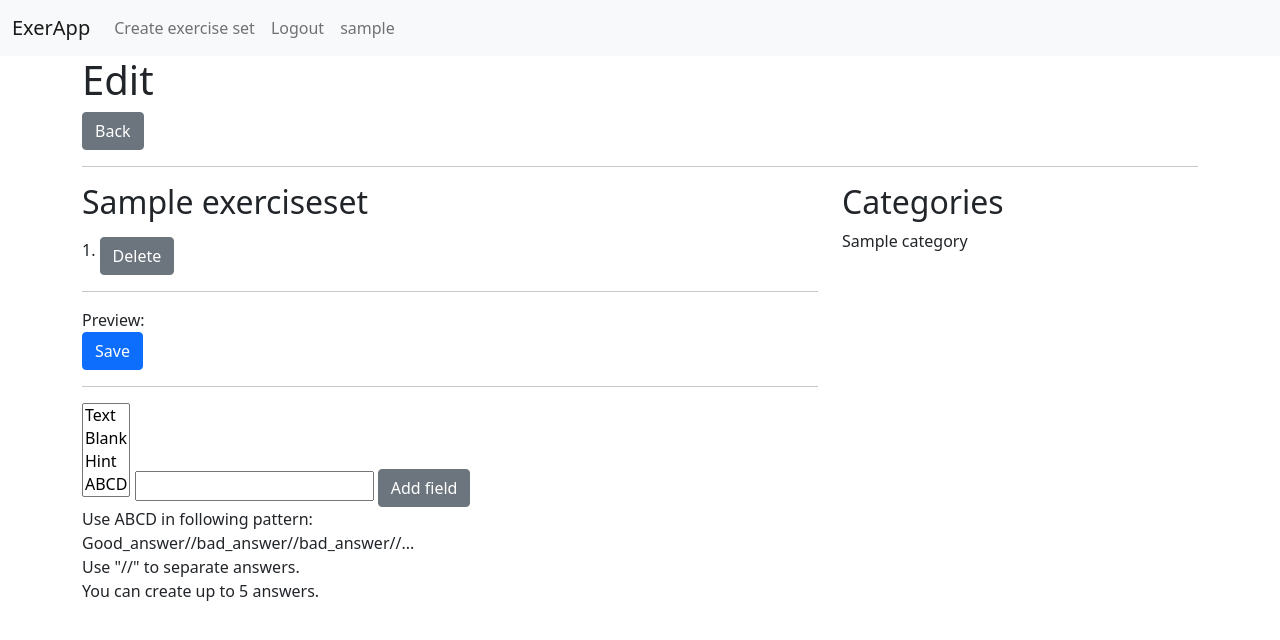
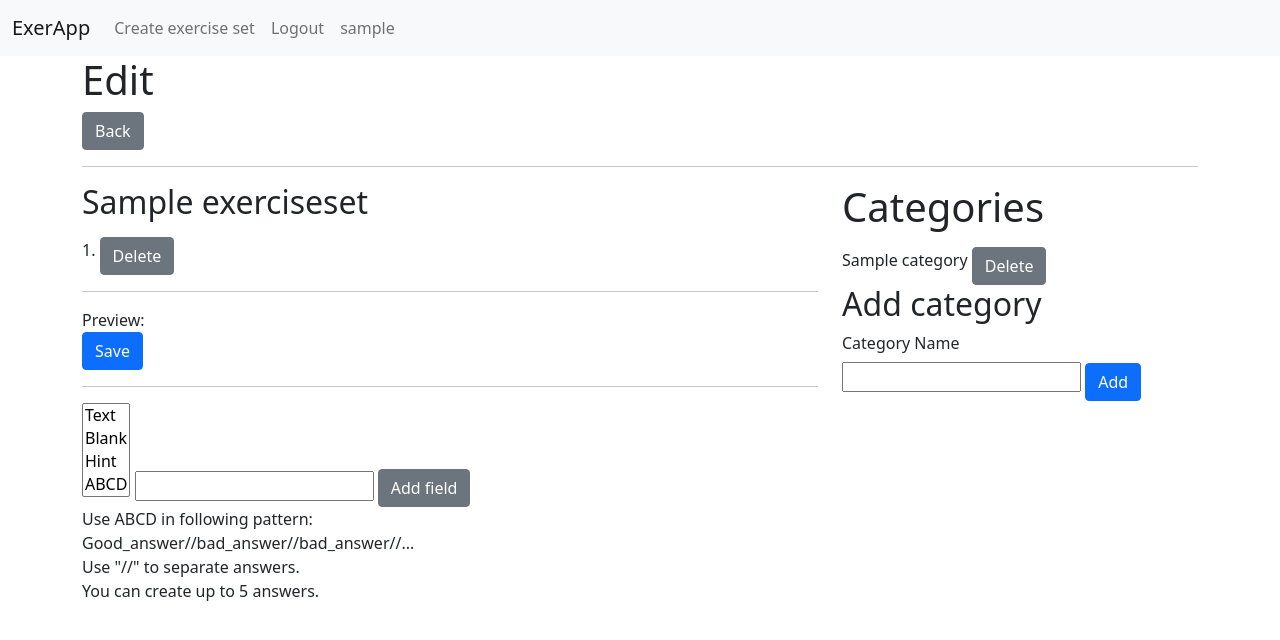
Before and after one commit to Korek-F/ExerApp, a Django app: page /exercise-set/1/edit/ in a window 1280 px wide. Shown: the top 640 px of the page. Run offline with Django 4.2, Linux system fonts and the light colour scheme; a user stored in the database is signed in; tables that the repository leaves empty hold one stand-in row (values such as "Sample post"); some libraries are stand-ins or nearby versions.

Commit message:
V1.2.1: Categories forms

```diff
--- a/ExerApp/ExerApp/settings.py
+++ b/ExerApp/ExerApp/settings.py
@@ -41,7 +41,7 @@ INSTALLED_APPS = [
     'excercises',
     'exer_auth',
     'profiles',
-    'categories'
+    'categories',
 ]
 
 
--- a/ExerApp/ExerApp/urls.py
+++ b/ExerApp/ExerApp/urls.py
@@ -20,5 +20,6 @@ urlpatterns = [
     path('admin/', admin.site.urls),
     path('', include('excercises.urls')),
     path('auth/', include('exer_auth.urls')),
-    path('profile/', include('profiles.urls'))
+    path('profile/', include('profiles.urls')),
+    path('categories/', include('categories.urls'))
 ]
--- /dev/null
+++ b/ExerApp/categories/templates/categories/partials/add_category_form.html
@@ -0,0 +1,19 @@
+<div id="add-category-form">
+    <h1>Categories</h1>
+    {% for category in exercise_set.categories.all %}
+        <form hx-post="{% url 'delete_cat_from_set' exercise_set.id%}" hx-target="#add-category-form">
+            {{category.name}}
+            {%csrf_token%}
+            <input type="hidden" name="delete_id" value="{{category.id}}" />
+            <input type="submit" value="Delete" class="btn btn-secondary mt-2"/>
+        </form>
+    {% endfor %}
+
+    <h2>Add category</h2>
+    <form hx-post="{% url 'add_cat_to_set' exercise_set.id%}" hx-target="#add-category-form">
+        {%csrf_token%}
+        <label>Category Name</label>
+        <input type="text" name="cat_name" />
+        <input type="submit" value="Add" class="btn btn-primary mt-2"/>
+    <form>
+</div>
--- /dev/null
+++ b/ExerApp/categories/urls.py
@@ -0,0 +1,6 @@
+from django.urls import path
+from . import views
+urlpatterns = [
+    path('delete/<int:set_id>/', views.delete_category_from_set, name="delete_cat_from_set"),
+    path('add/<int:set_id>/', views.add_category_to_set, name="add_cat_to_set"),
+]
--- a/ExerApp/excercises/templates/excercises/excercise_set_edit.html
+++ b/ExerApp/excercises/templates/excercises/excercise_set_edit.html
@@ -66,10 +66,7 @@
     </div>
 
     <div class="col-sm-4">
-        <h2>Categories</h2>
-        {%for category in exercise_set.categories.all%}
-            {{category.name}}
-        {% endfor %}
+        {%include 'categories/partials/add_category_form.html' with exercise_set=exercise_set%}
     </div>
 </div>
 
```
Also changed, not shown: ExerApp/categories/views.py (+26 -1 lines).
